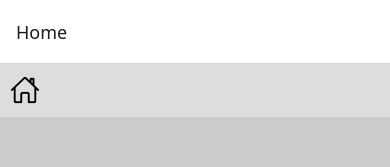
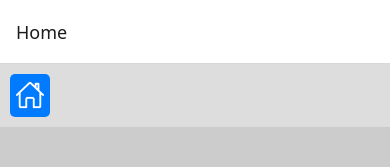
Before and after one commit to PaceGG/check-list, a React Native app: screen /Home in a window 390 px wide. Shown: the top 167 px of the page. Built offline with nearby package versions, Linux system fonts and the light colour scheme.

Commit message:
fix: homeButton style

```diff
--- a/screens/HomeScreen.tsx
+++ b/screens/HomeScreen.tsx
@@ -66,8 +66,8 @@ export default function HomeScreen() {
     <View style={styles.container}>
       {/* panel */}
       <View style={styles.panel}>
-        <TouchableOpacity onPress={goHome}>
-          <Ionicons name="home-outline" size={30} />
+        <TouchableOpacity onPress={goHome} style={styles.homeButton}>
+          <Ionicons name="home-outline" size={30} color={"white"} />
         </TouchableOpacity>
       </View>
 
@@ -155,6 +155,11 @@ const styles = StyleSheet.create({
     flexDirection: "row",
     alignItems: "center",
   },
+  homeButton: {
+    backgroundColor: "#007aff",
+    padding: 5,
+    borderRadius: 5,
+  },
   navbar: {
     position: "absolute",
     minHeight: 55,
```
